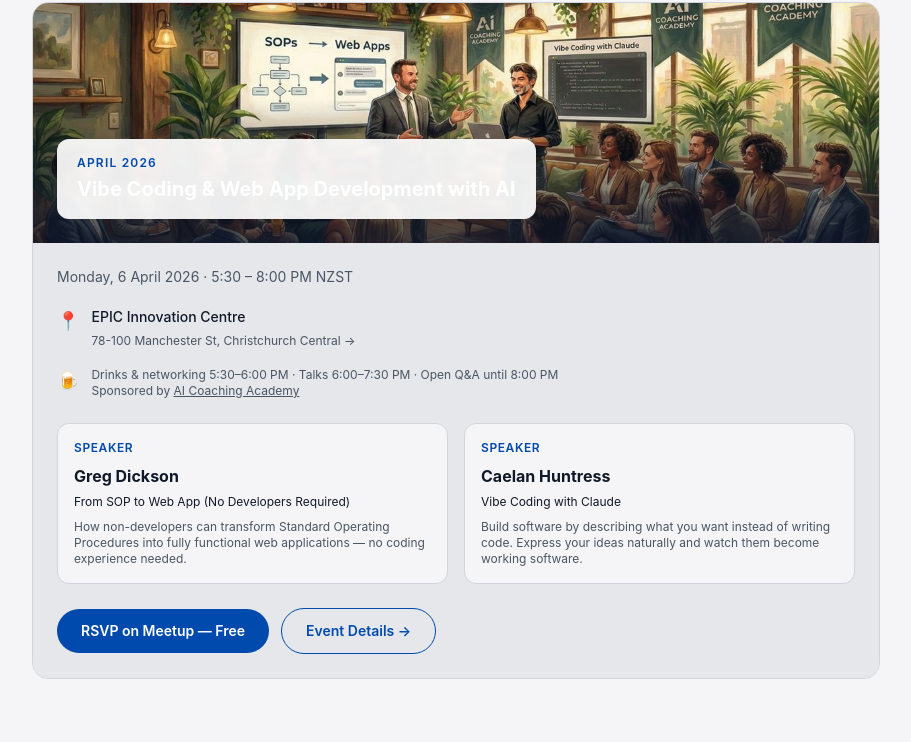
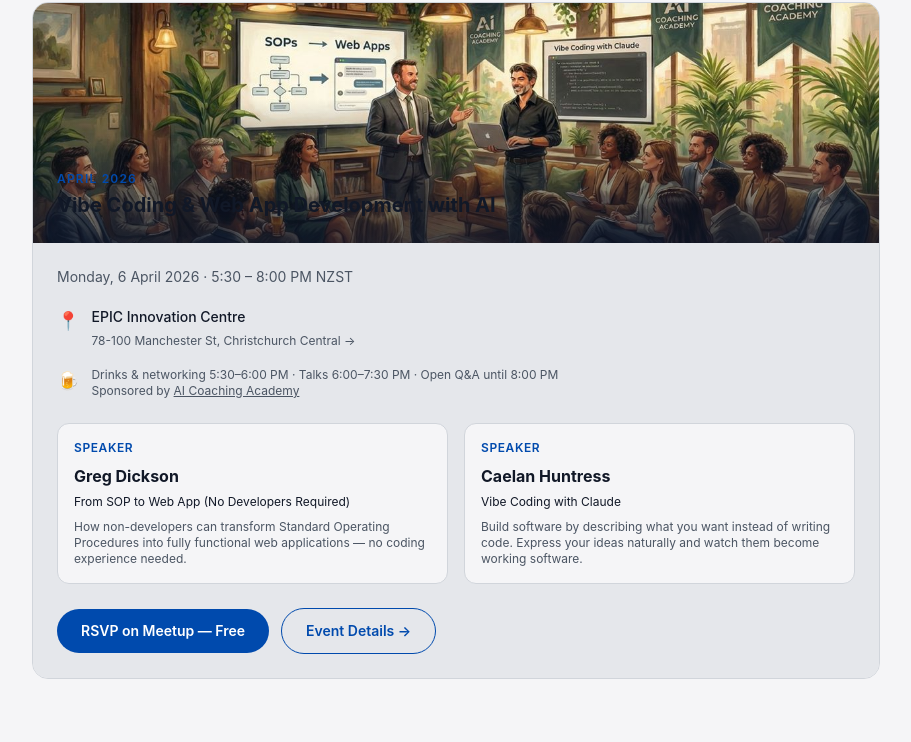
Before and after one commit to caelanhuntress/christchurch-ai, a Next.js app: page / in a window 1280 px wide. Shown: the part 1000-1742 px from the top of the page, without its empty margins (184-1095 px from the left). Built offline with nearby package versions, Linux system fonts and the light colour scheme.

Commit message:
Homepage: remove event title white panel and fix dark-section text in light mode

```diff
--- a/app/globals.css
+++ b/app/globals.css
@@ -46,13 +46,24 @@ body.theme-light .text-white {
   color: var(--foreground) !important;
 }
 
-/* Light-mode overlay card for text placed directly on top of photography */
-body.theme-light .theme-light-overlay {
-  background: rgba(255, 255, 255, 0.92);
-  backdrop-filter: blur(2px);
+/* In light mode, dark photo-backed sections need their text forced light */
+body.theme-light .dark-photo-section,
+body.theme-light .dark-photo-section h2,
+body.theme-light .dark-photo-section h3,
+body.theme-light .dark-photo-section .font-semibold,
+body.theme-light .dark-photo-section .font-bold,
+body.theme-light .dark-photo-section .text-sm,
+body.theme-light .dark-photo-section .text-xs,
+body.theme-light .dark-photo-section p,
+body.theme-light .dark-photo-section li,
+body.theme-light .dark-photo-section a {
+  color: #f5f0f3 !important;
 }
 
-/* Keep true photo-overlay headings white even in light mode */
-body.theme-light .theme-light-overlay .text-white {
-  color: #ffffff !important;
+body.theme-light .dark-photo-section [style*="color: var(--accent)"] {
+  color: var(--accent) !important;
 }
+
+body.theme-light .dark-photo-section [style*="color: var(--text-muted)"] {
+  color: #d6cdd2 !important;
+}
--- a/app/page.tsx
+++ b/app/page.tsx
@@ -225,7 +225,7 @@ export default function Home() {
                   />
                   <div className="absolute inset-0" style={{ background: "linear-gradient(to top, rgba(15,23,42,0.75) 0%, transparent 60%)" }} />
                   <div className="absolute bottom-0 left-0 p-6">
-                    <div className="theme-light-overlay rounded-xl px-4 py-3 md:px-5 md:py-4">
+                    <div>
                       <div className="text-xs font-semibold uppercase tracking-widest mb-1" style={{ color: "var(--accent)" }}>
                         {event.month} 2026
                       </div>
@@ -425,7 +425,7 @@ export default function Home() {
               style={{ maxHeight: "380px" }}
             />
           </div>
-          <div className="px-6 py-20 max-w-3xl mx-auto" style={{ background: "#14080E" }}>
+          <div className="px-6 py-20 max-w-3xl mx-auto dark-photo-section" style={{ background: "#14080E" }}>
             <div className="text-xs font-semibold uppercase tracking-widest mb-3" style={{ color: "var(--accent)" }}>Get Involved</div>
             <h2 className="text-3xl font-bold mb-4 text-white">Call For Speakers</h2>
             <p className="text-base leading-relaxed mb-8" style={{ color: "var(--text-muted)" }}>
@@ -496,7 +496,7 @@ export default function Home() {
         </section>
 
         {/* Featured Workshop */}
-        <section className="px-6 py-20 border-t" style={{ borderColor: "var(--border)", background: "#14080E" }}>
+        <section className="px-6 py-20 border-t dark-photo-section" style={{ borderColor: "var(--border)", background: "#14080E" }}>
           <div className="max-w-4xl mx-auto">
             <div className="text-xs font-semibold uppercase tracking-widest mb-3" style={{ color: "var(--accent)" }}>Featured Workshop</div>
             <div className="rounded-3xl border p-8 md:p-10" style={{ borderColor: "var(--border)", background: "var(--background)" }}>
```
